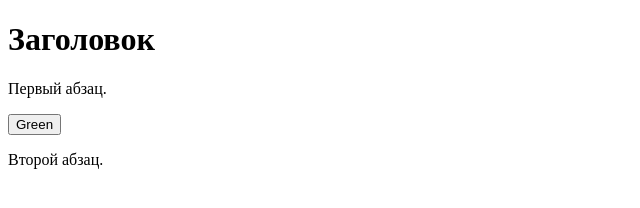
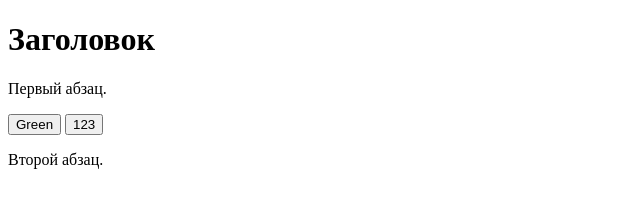
Before and after one commit to AlyonaKirienko/test, a plain HTML site: page index.html in a window 1280 px wide. Shown: the full height of the page, 0-640 px from the left. Drawn offline with Linux system fonts and the light colour scheme.

Commit message:
Update index.html

```diff
--- a/index.html
+++ b/index.html
@@ -10,6 +10,7 @@
   <!-- Комментарий -->
   <p>Первый абзац.</p>
   <button class="button button1" class="sp_notify_prompt">Green</button>
+  <button class="sp_notify_prompt">123</button>
   <p>Второй абзац.</p>
  </body>
 </html>
```
